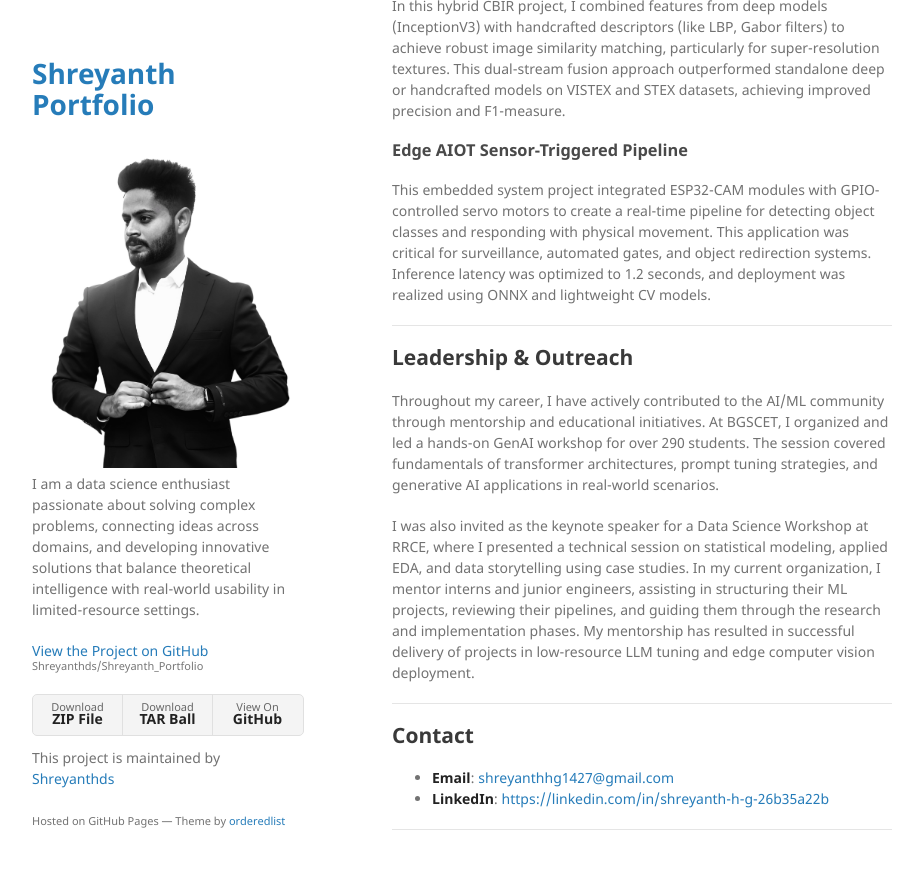
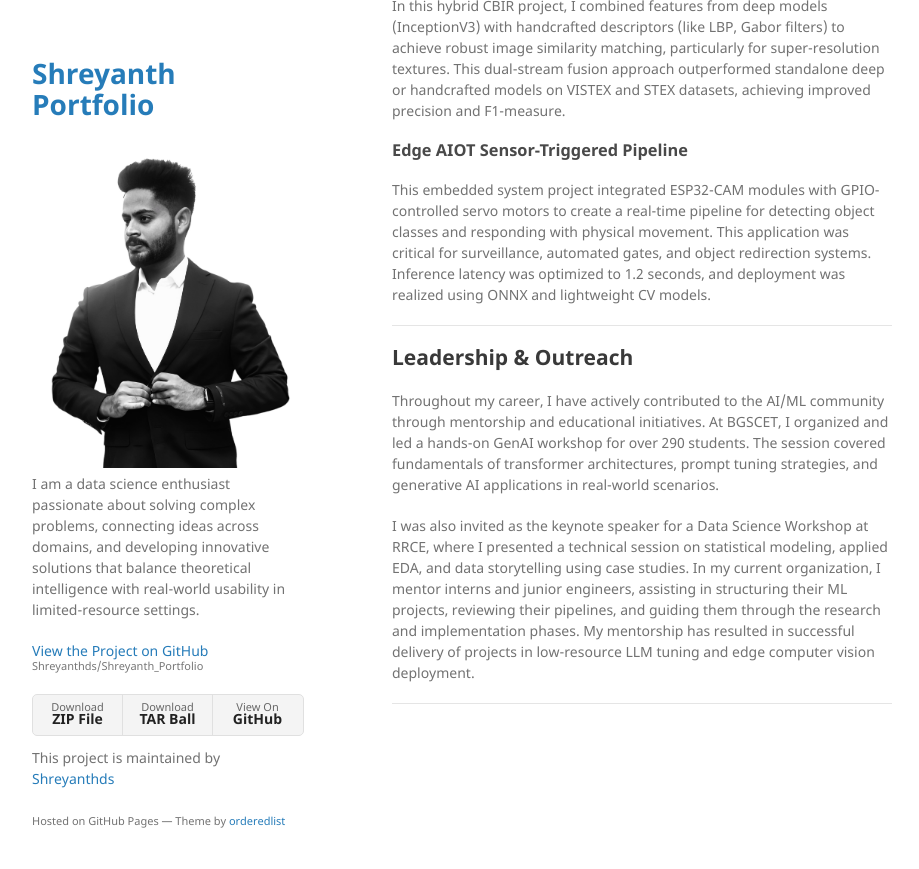
Before and after one commit to Shreyanthds/Shreyanth_Portfolio, a Jekyll site: the page built from index.md, in a window 1280 px wide and 900 px high, scrolled down 5018 px. Shown: the top 869 px of the window, without its empty margins (178-1097 px from the left). Built offline with Jekyll 4.4.1, drawn with Linux system fonts in a browser that asks for light colours; our own code applies the rules of GitHub Pages for plain Markdown files; some of the changed text lies outside the part shown.

Commit message:
Update index.md

```diff
--- a/index.md
+++ b/index.md
@@ -1,10 +1,10 @@
 # Shreyanth H G
 
-**AI/ML Engineer | Researcher | Edge AI | LLM Optimization**
+AI/ML Engineer | Researcher | Edge AI | LLM Optimization
 
 Location: Bengaluru, Karnataka, India
 
-Email: [shreyanthhg1427@gmail.com](mailto:shreyanthhg1427@gmail.com)
+Email: [shreyanthhg1427@gmail.com](mailto:shreyanthhg.dev@gmail.com)
 
 LinkedIn: [https://linkedin.com/in/shreyanth-h-g-26b35a22b](https://linkedin.com/in/shreyanth-h-g-26b35a22b)
 
@@ -183,10 +183,3 @@ Throughout my career, I have actively contributed to the AI/ML community through
 I was also invited as the keynote speaker for a Data Science Workshop at RRCE, where I presented a technical session on statistical modeling, applied EDA, and data storytelling using case studies. In my current organization, I mentor interns and junior engineers, assisting in structuring their ML projects, reviewing their pipelines, and guiding them through the research and implementation phases. My mentorship has resulted in successful delivery of projects in low-resource LLM tuning and edge computer vision deployment.
 
 ---
-
-## Contact
-
-* **Email**: [shreyanthhg1427@gmail.com](mailto:shreyanthhg1427@gmail.com)
-* **LinkedIn**: [https://linkedin.com/in/shreyanth-h-g-26b35a22b](https://linkedin.com/in/shreyanth-h-g-26b35a22b)
-
----
```
